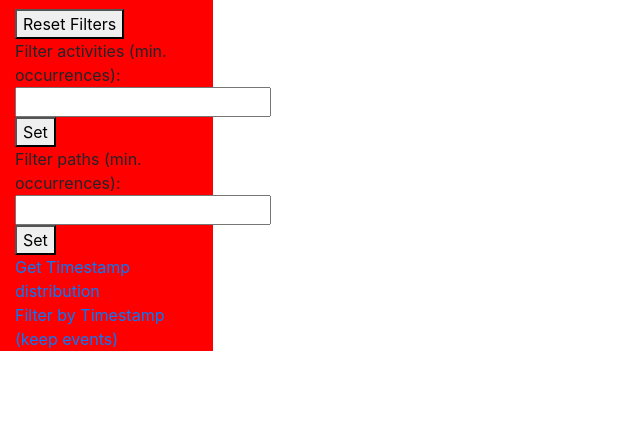
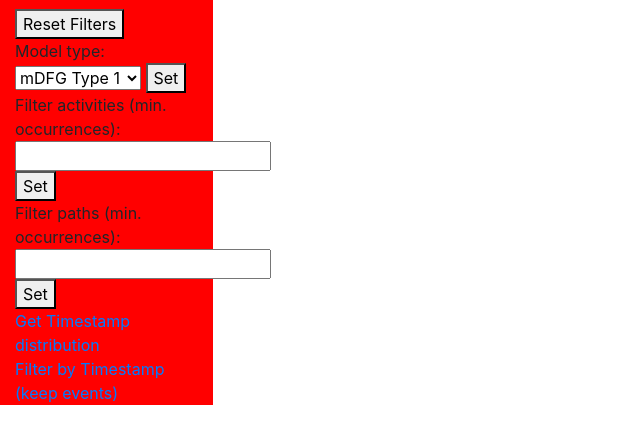
Before and after one commit to Javert899/pm4py-mdl, a Flask app: template templates/process_view.html in a window 1280 px wide. Shown: the part 65-509 px from the top of the page, without its empty margins (0-640 px from the left). Run offline with Flask 2, Linux system fonts and the light colour scheme; the template is opened without the code that fills it, so the values that code supplies are empty; parts of the project's set-up code (start-up, migrations or seed data) failed here and were passed over.

Commit message:
Added model type selection

```diff
--- a/app.py
+++ b/app.py
@@ -14,13 +14,14 @@ def process_view(process=None):
     session = request.cookies.get('session') if 'session' in request.cookies else uuid.uuid4()
     min_acti_count = request.cookies.get('min_acti_count') if 'min_acti_count' in request.cookies else 0
     min_paths_count = request.cookies.get('min_paths_count') if 'min_paths_count' in request.cookies else 0
+    model_type = request.cookies.get('model_type') if 'model_type' in request.cookies else "model1"
 
     min_acti_count = int(min_acti_count)
     min_paths_count = int(min_paths_count)
 
     response = make_response(render_template(
         'process_view.html',
-        Process=Shared.logs[process].get_controller(session).get_visualization(min_acti_count=min_acti_count, min_paths_count=min_paths_count)
+        Process=Shared.logs[process].get_controller(session).get_visualization(min_acti_count=min_acti_count, min_paths_count=min_paths_count, model_type=model_type)
         ))
 
     if not request.cookies.get('session'):
@@ -29,6 +30,8 @@ def process_view(process=None):
         response.set_cookie('min_acti_count', str(min_acti_count))
     if not request.cookies.get('min_paths_count'):
         response.set_cookie('min_paths_count', str(min_paths_count))
+    if not request.cookies.get('model_type'):
+        response.set_cookie('model_type', 'model1')
 
     return response
 
--- a/templates/process_view.html
+++ b/templates/process_view.html
@@ -16,6 +16,16 @@
           </div>
           <div>
               <button onclick="javascript:resetFilters()">Reset Filters</button>
+          </div>
+          <div>
+              Model type:
+              <select id="model_type" name="model_type">
+                  <option value="model1">mDFG Type 1</option>
+                  <option value="model2">mDFG Type 2</option>
+                  <option value="model3">mDFG Type 3</option>
+                  <option value="petri">OC Petri Net</option>
+              </select>
+              <button onclick="javascript:formCookie()">Set</button>
           </div>
           <div>
               Filter activities (min. occurrences):<br />
@@ -166,6 +176,7 @@
     }
 
     function preliminary() {
+        document.getElementById("model_type").value = "model1";
         var x = document.cookie.split(";");
         var i = 0;
         while (i < x.length) {
@@ -177,6 +188,9 @@
             }
             if (cookie_name === "min_paths_count") {
                 document.getElementById("min_paths_count").value = cookie_value;
+            }
+            if (cookie_name === "model_type") {
+                document.getElementById("model_type").value = cookie_value;
             }
             i++;
         }
@@ -214,6 +228,9 @@
             else if (cookie_name == "min_paths_count") {
                 setCookie(cookie_name, document.getElementById("min_paths_count").value, 1);
             }
+            else if (cookie_name == "model_type") {
+                setCookie(cookie_name, document.getElementById("model_type").value, 1);
+            }
             i++;
         }
         console.log(document.cookie);
```
Also changed, not shown: controllers/process.py (+8 -2 lines).
